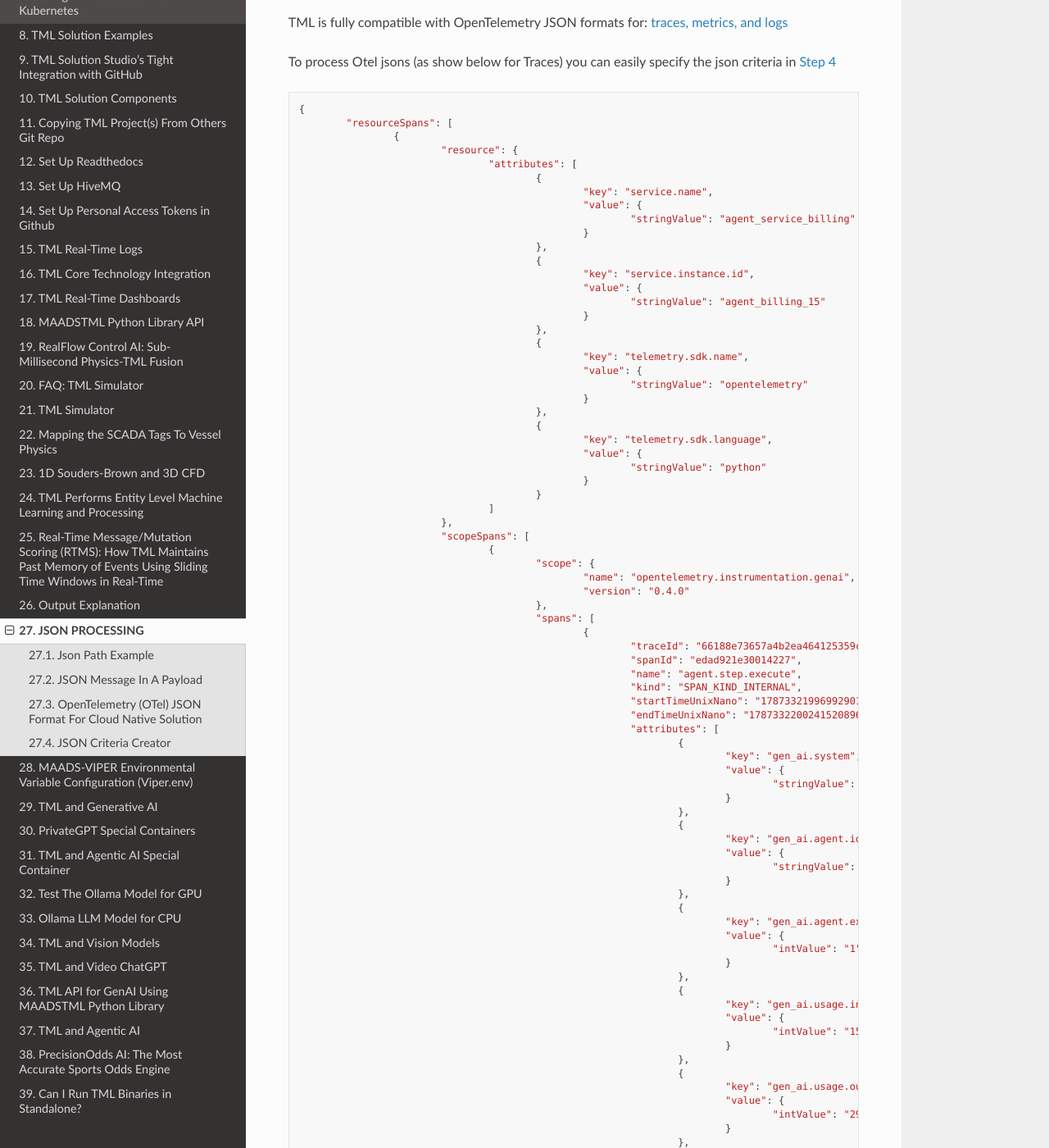
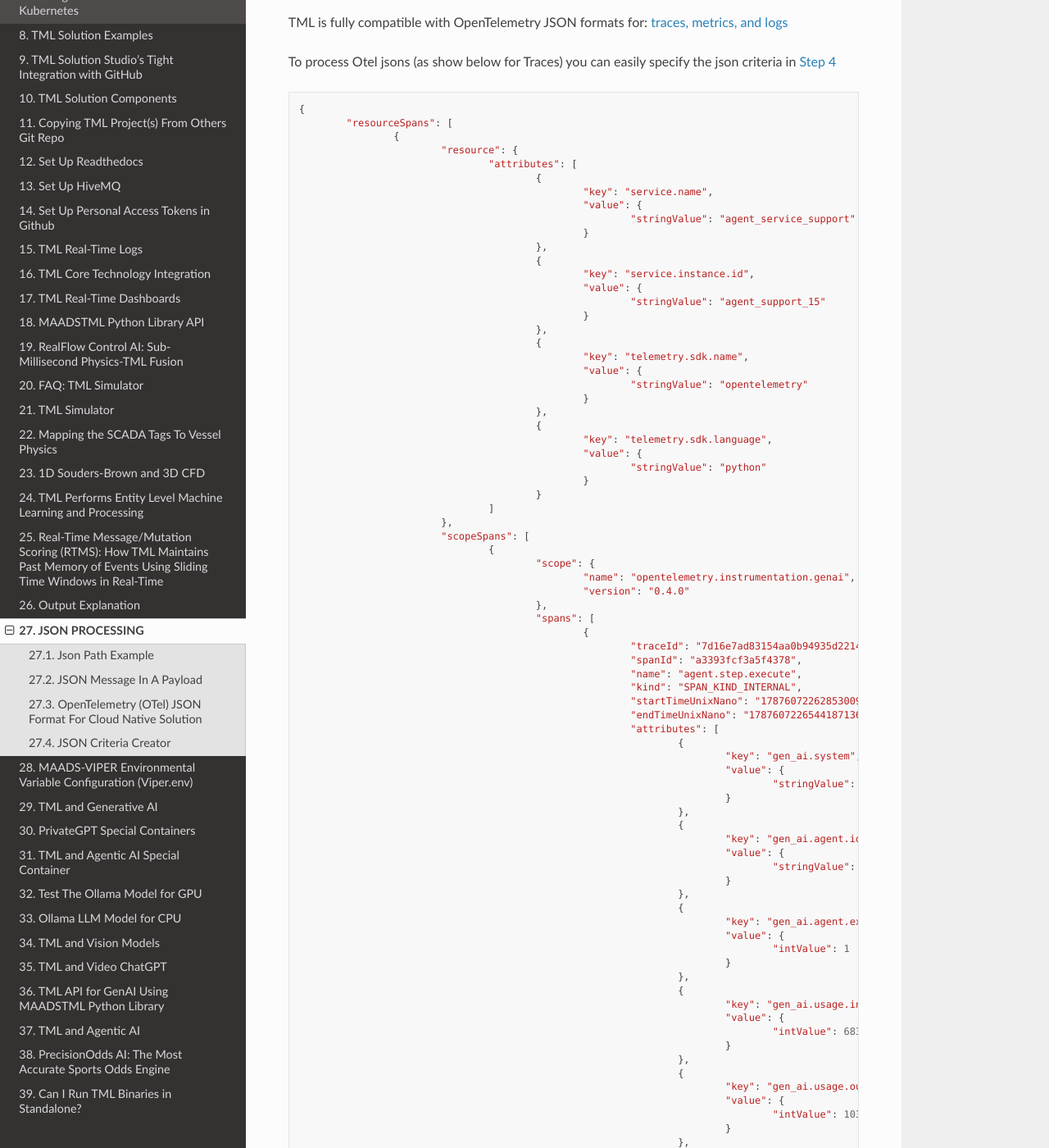
Before and after one commit to smaurice101/readthedocs, a Sphinx documentation site: the page built from docs/source/jsonprocessing.rst, in a window 1280 px wide and 1400 px high, scrolled down 4874 px. Shown: the whole window at 82% size. Built offline with Sphinx 7.4.7 and the Read the Docs theme 3.1.0, drawn with Linux system fonts in a browser that asks for light colours; pages that are not in the unit, such as notebooks, are missing from menus; some of the changed text lies outside the part shown.

Commit message:
Update jsonprocessing.rst

```diff
--- a/docs/source/jsonprocessing.rst
+++ b/docs/source/jsonprocessing.rst
@@ -265,13 +265,13 @@
 						{
 							"key": "service.name",
 							"value": {
-								"stringValue": "agent_service_billing"
+								"stringValue": "agent_service_support"
 							}
 						},
 						{
 							"key": "service.instance.id",
 							"value": {
-								"stringValue": "agent_billing_15"
+								"stringValue": "agent_support_15"
 							}
 						},
 						{
@@ -296,12 +296,12 @@
 						},
 						"spans": [
 							{
-								"traceId": "66188e73657a4b2ea464125359cc8842",
-								"spanId": "edad921e30014227",
+								"traceId": "7d16e7ad83154aa0b94935d22149c58e",
+								"spanId": "a3393fcf3a5f4378",
 								"name": "agent.step.execute",
 								"kind": "SPAN_KIND_INTERNAL",
-								"startTimeUnixNano": "1787332199699290112",
-								"endTimeUnixNano": "1787332200241520896",
+								"startTimeUnixNano": "1787607226285300992",
+								"endTimeUnixNano": "1787607226544187136",
 								"attributes": [
 									{
 										"key": "gen_ai.system",
@@ -312,55 +312,55 @@
 									{
 										"key": "gen_ai.agent.id",
 										"value": {
-											"stringValue": "agent_billing_15"
+											"stringValue": "agent_support_15"
 										}
 									},
 									{
 										"key": "gen_ai.agent.execution_step",
 										"value": {
-											"intValue": "1"
+											"intValue": 1
 										}
 									},
 									{
 										"key": "gen_ai.usage.input_tokens",
 										"value": {
-											"intValue": "1537"
+											"intValue": 683
 										}
 									},
 									{
 										"key": "gen_ai.usage.output_tokens",
 										"value": {
-											"intValue": "293"
+											"intValue": 103
 										}
 									},
 									{
 										"key": "gen_ai.usage.total_tokens",
 										"value": {
-											"intValue": "1830"
+											"intValue": 786
 										}
 									},
 									{
 										"key": "metrics.api_call_rate",
 										"value": {
-											"doubleValue": 3.25
+											"doubleValue": 3.08
 										}
 									},
 									{
 										"key": "metrics.target_entropy",
 										"value": {
-											"doubleValue": 0.1
+											"doubleValue": 0.12
 										}
 									},
 									{
 										"key": "metrics.payload_bytes",
 										"value": {
-											"intValue": "9079"
+											"intValue": 1810
 										}
 									},
 									{
 										"key": "security.privilege_level",
 										"value": {
-											"intValue": "2"
+											"intValue": 1
 										}
 									},
 									{
@@ -386,7 +386,6 @@
 			}
 		]
 	}
-
 
 * Step 4 Json criteria example:
 
```
